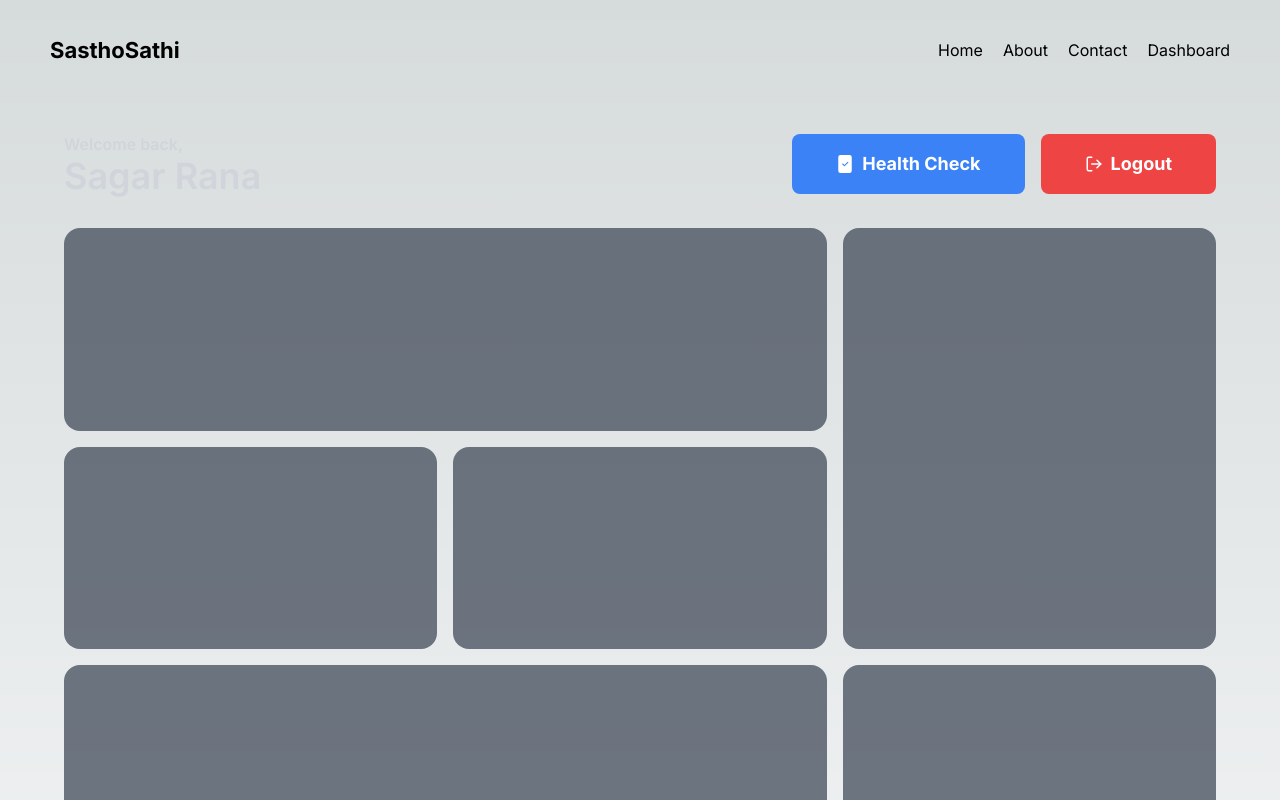
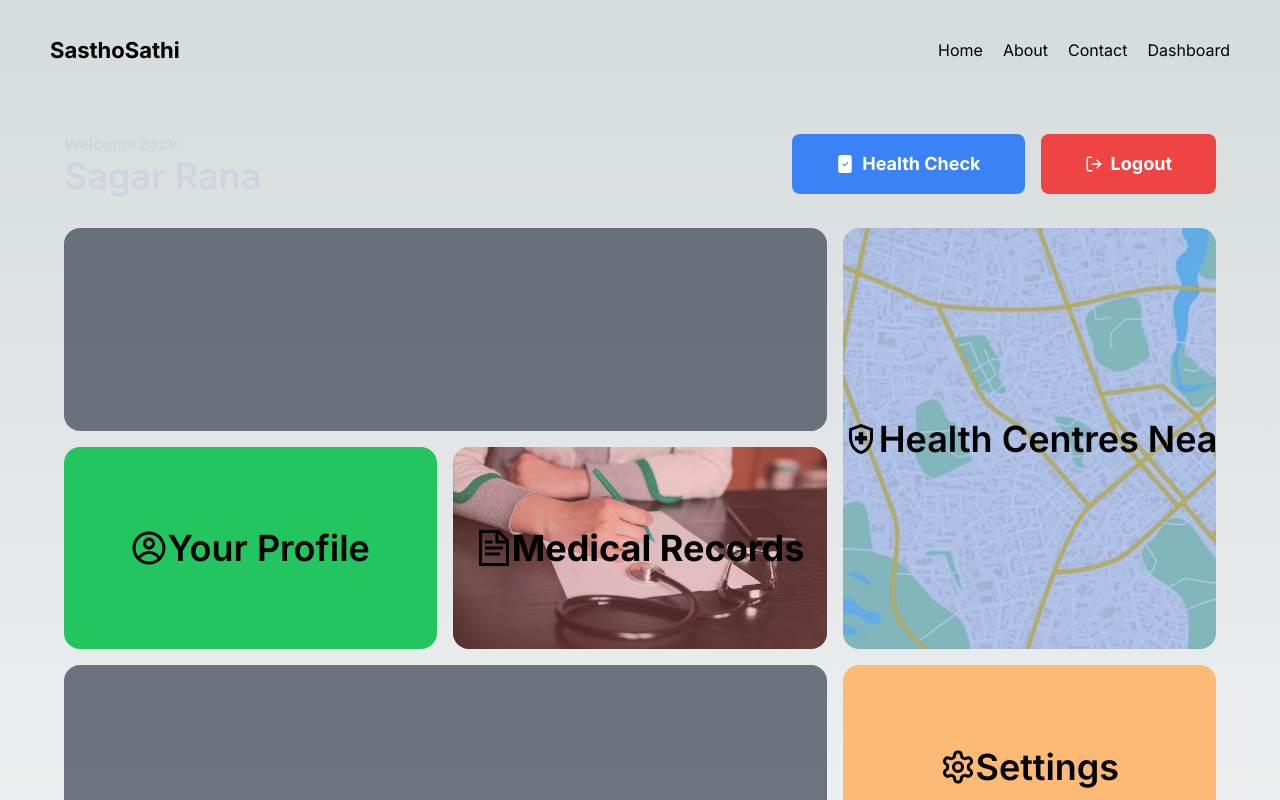
Before and after one commit to PoulavBhowmick03/hackthemountains, a Next.js app: page /dash in a window 1280 px wide. Shown: the top 800 px of the page. Built offline with nearby package versions, Linux system fonts and the light colour scheme; no server answers.

Commit message:
dashboard 75% done

```diff
--- a/src/app/dash/page.jsx
+++ b/src/app/dash/page.jsx
@@ -1,6 +1,11 @@
 import React from 'react'
 import {BsFillFileCheckFill} from 'react-icons/bs'
 import {FiLogOut} from 'react-icons/fi'
+import Image from 'next/image';
+import {CgProfile} from 'react-icons/cg'
+import {GrDocumentText} from 'react-icons/gr'
+import {MdOutlineHealthAndSafety} from 'react-icons/md'
+import {LuSettings} from 'react-icons/lu'
 
 export default function Dashboard() {
   return (
@@ -21,12 +26,26 @@ export default function Dashboard() {
       </div>
       <div className='h-screen flex pt-8'>
       <div className='grid grid-cols-3 grid-rows-3 gap-4 w-full h-5/6'>
+        <div className='col-span-2 row-span-1 bg-gray-700 opacity-70 rounded-2xl'>
+
+        </div>
+        <div className='col-span-1 row-span-2 rounded-2xl overflow-hidden' style={{backgroundImage:"url('/map (1).png')", backgroundSize: "cover", backgroundPosition: "center", height: "100%"}}>
+            <div className='bg-blue-600 min-w-max min-h-full bg-opacity-30 text-black font-semibold text-4xl flex items-center justify-center'>
+                <MdOutlineHealthAndSafety/>Health Centres Nearby
+            </div>
+        </div>
+        <div className='col-span-1 row-span-1 bg-green-500 rounded-2xl flex items-center justify-center text-black font-semibold text-4xl'>
+            <CgProfile/>Your Profile
+        </div>
+        <div className='col-span-1 row-span-1 overflow-hidden rounded-2xl ' style={{backgroundImage:"url('/records.png')", backgroundSize: "cover", backgroundPosition: "center", height: "100%"}}>
+            <div className='bg-red-400 min-w-max min-h-full bg-opacity-30 text-black font-bold text-4xl flex items-center justify-center'>
+                <GrDocumentText/>Medical Records
+            </div>
+        </div>
         <div className='col-span-2 row-span-1 bg-gray-700 opacity-70 rounded-2xl'></div>
-        <div className='col-span-1 row-span-2 bg-gray-700 opacity-70 rounded-2xl'></div>
-        <div className='col-span-1 row-span-1 bg-gray-700 opacity-70 rounded-2xl'></div>
-        <div className='col-span-1 row-span-1 bg-gray-700 opacity-70 rounded-2xl'></div>
-        <div className='col-span-2 row-span-1 bg-gray-700 opacity-70 rounded-2xl'></div>
-        <div className='col-span-1 row-span-1 bg-gray-700 opacity-70 rounded-2xl'></div>
+        <div className='col-span-1 row-span-1 rounded-2xl bg-orange-300 flex items-center justify-center text-black font-semibold text-4xl'>
+            <LuSettings/>Settings
+        </div>
       </div>
     </div>
     </div>
```
Also changed, not shown: public/map (1).png (added), public/records.png (added).
